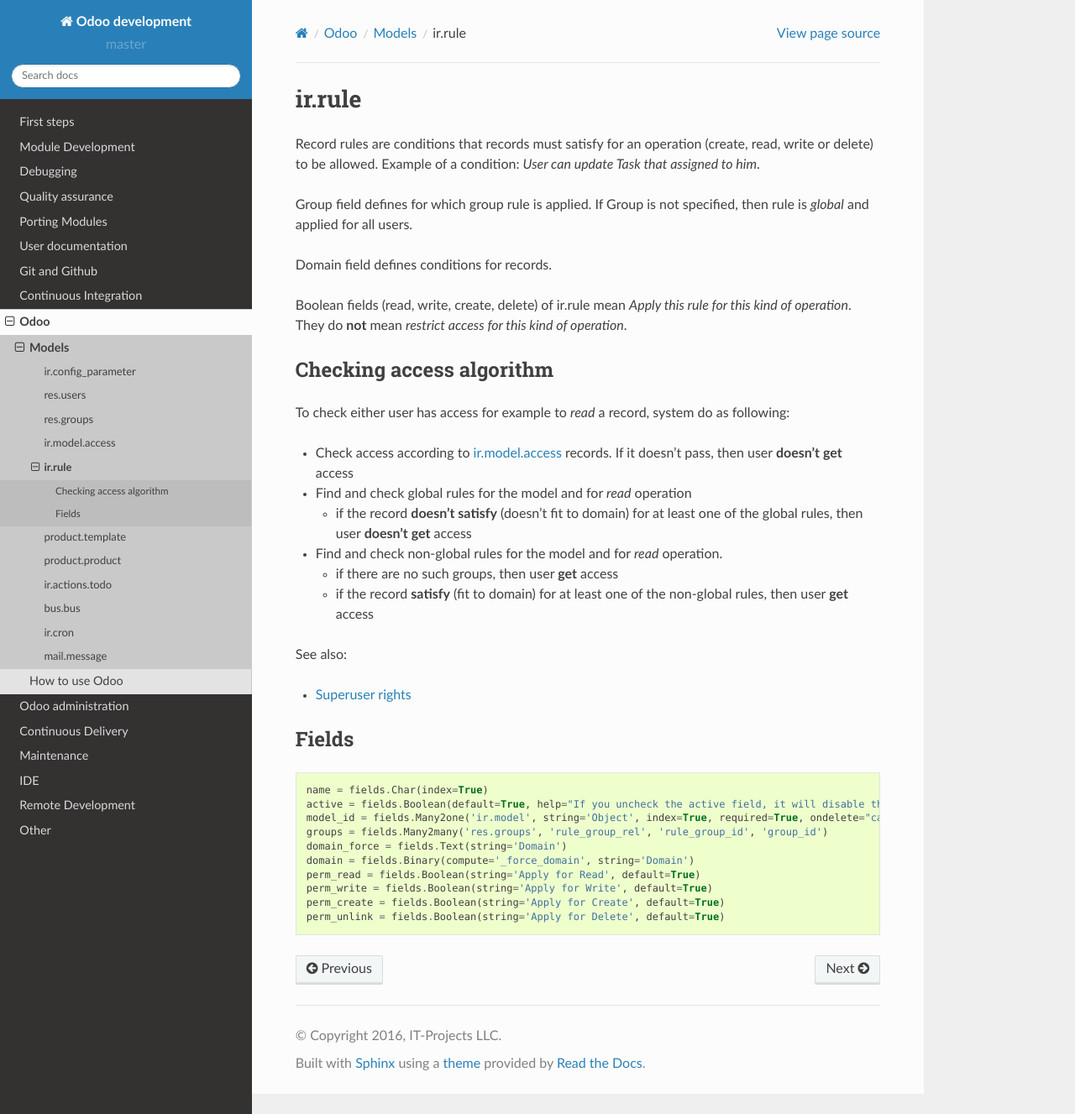
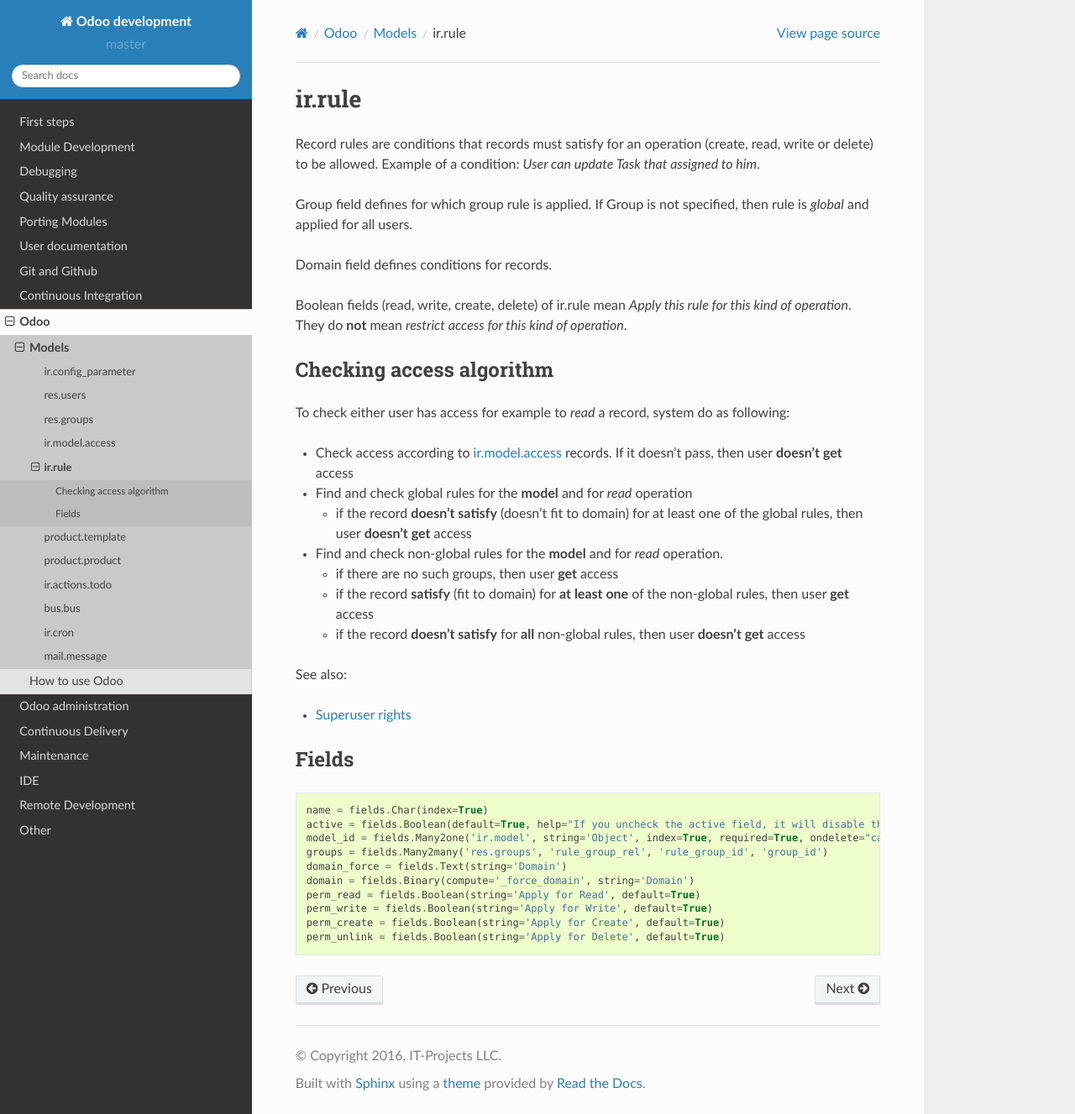
Before and after one commit to itpp-labs/odoo-development, a Sphinx documentation site: the page built from docs/odoo/models/ir.rule.rst, in a window 1280 px wide and 1327 px high. Shown: the whole window at 84% size. Built offline with Sphinx 7.4.7 and the Read the Docs theme 2.0.0, drawn with Linux system fonts in a browser that asks for light colours.

Commit message:
clarify what happens when all non global don't satisfy condition

```diff
--- a/docs/odoo/models/ir.rule.rst
+++ b/docs/odoo/models/ir.rule.rst
@@ -16,15 +16,15 @@
 
 * Check access according to :doc:`ir.model.access <ir.model.access>` records. If it doesn't pass, then user **doesn't get** access
 
-* Find and check global rules for the model and for *read* operation
+* Find and check global rules for the **model** and for *read* operation
 
   * if the record **doesn't satisfy** (doesn't fit to domain) for at least one of the global rules, then user **doesn't get** access
 
-* Find and check non-global rules for the model and for *read* operation.
+* Find and check non-global rules for the **model** and for *read* operation.
 
   * if there are no such groups, then user **get** access
-
-  * if the record **satisfy** (fit to domain) for at least one of the non-global rules, then user **get** access
+  * if the record **satisfy** (fit to domain) for **at least one** of the non-global rules, then user **get** access
+  * if the record **doesn't satisfy** for **all**  non-global rules, then user **doesn't get** access
 
 See also:
 
```
